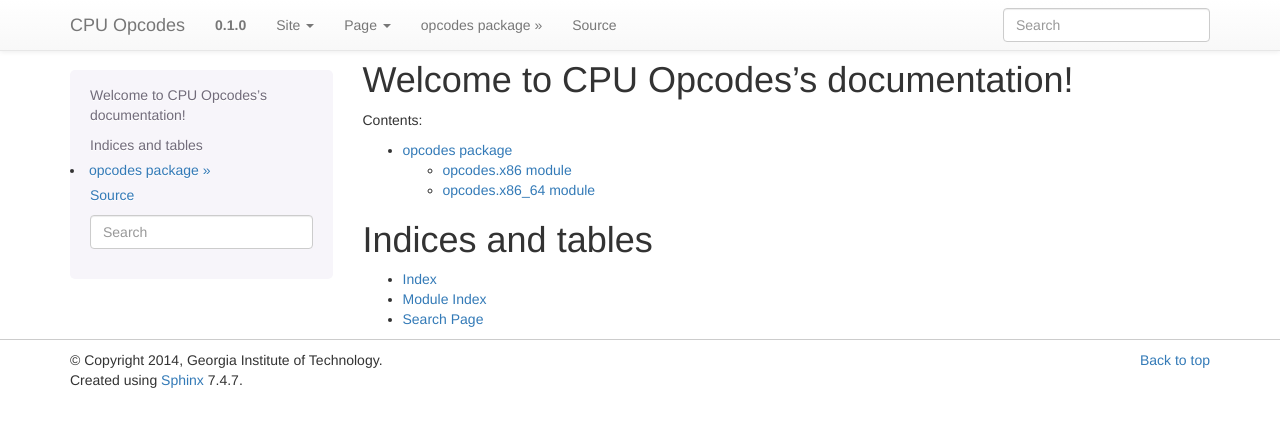
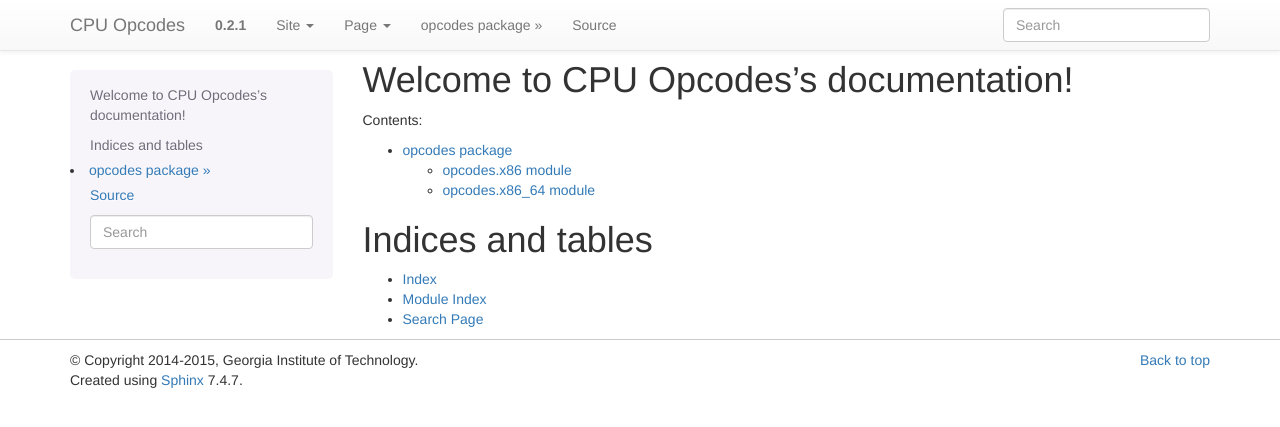
Before and after one commit to bergercookie/asm-lsp, a Sphinx documentation site: the page built from sphinx/index.rst, in a window 1280 px wide. Shown: the top 427 px of the page. Built offline with Sphinx 7.4.7, drawn with Linux system fonts in a browser that asks for light colours.

Commit message:
Use actual package version in Sphinx documentation

```diff
--- a/sphinx/conf.py
+++ b/sphinx/conf.py
@@ -1,4 +1,6 @@
 import sphinx_bootstrap_theme
+
+from opcodes import __version__
 
 extensions = [
     'sphinx.ext.autodoc',
@@ -9,10 +11,10 @@ source_suffix = '.rst'
 master_doc = 'index'
 
 project = u'CPU Opcodes'
-copyright = u'2014, Georgia Institute of Technology'
+copyright = u'2014-2015, Georgia Institute of Technology'
 
-version = '0.1.0'
-release = '0.1.0'
+version = __version__
+release = __version__
 
 pygments_style = 'sphinx'
 
```
